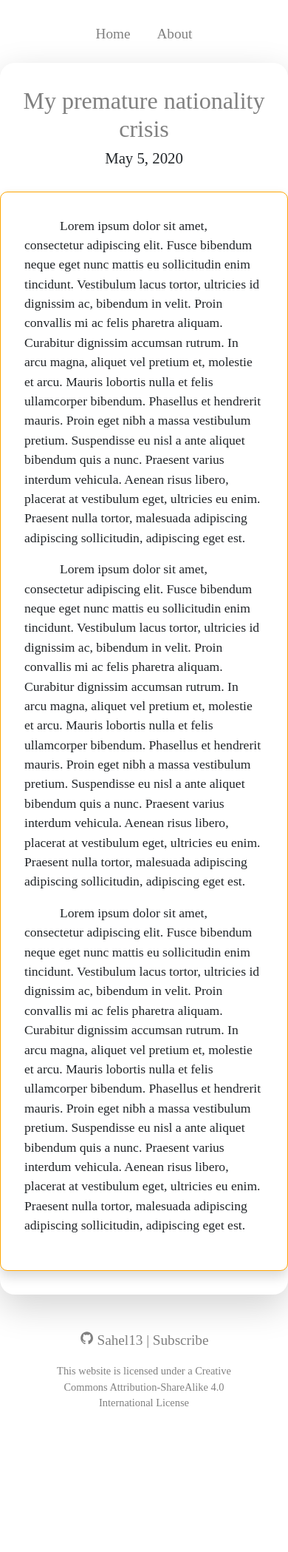
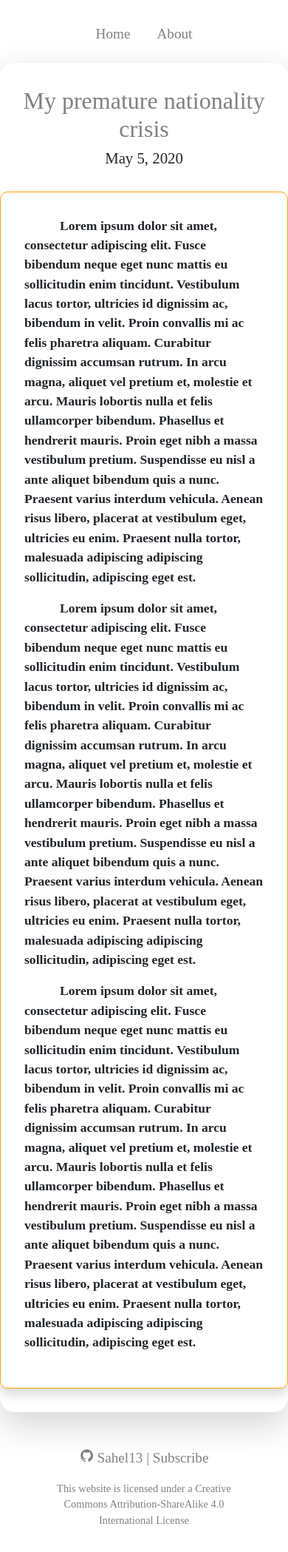
Before and after one commit to Sahel13/TheStudentWatch-Old, a Jekyll site: the page built from _posts/2020-05-05-my-premature-nationality-crisis.md, in a window 390 px wide. Shown: the whole page at 74% size. Built offline with Jekyll 4.4.1, drawn with Linux system fonts in a browser that asks for light colours; nearby versions of some CDN libraries; before the commit the page ends 1940 px from its top, so only the background shows below that.

```diff
--- a/_sass/post_page.scss
+++ b/_sass/post_page.scss
@@ -18,7 +18,7 @@
 
   	p {
   		font-size: 1.1rem;
-      font-weith: 700;
+      font-weight: 600;
   	}
   }
 }
```
